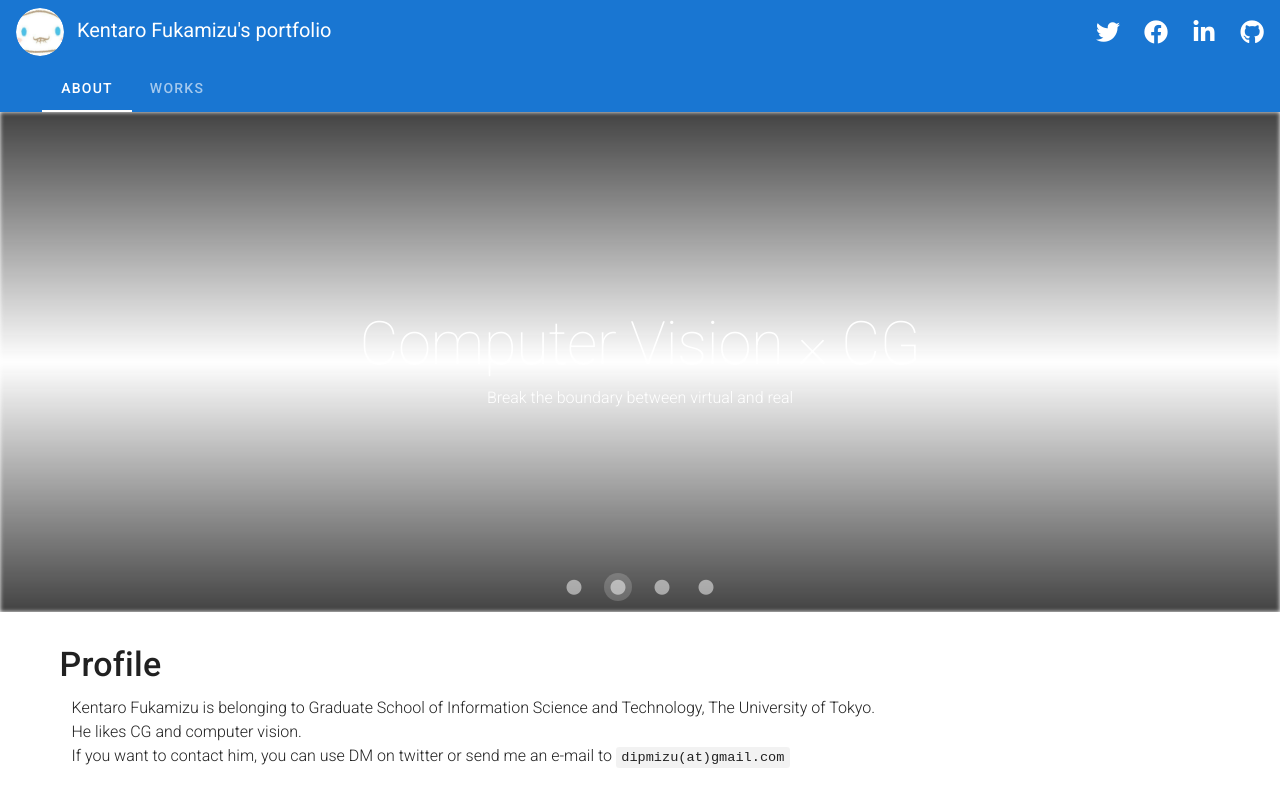
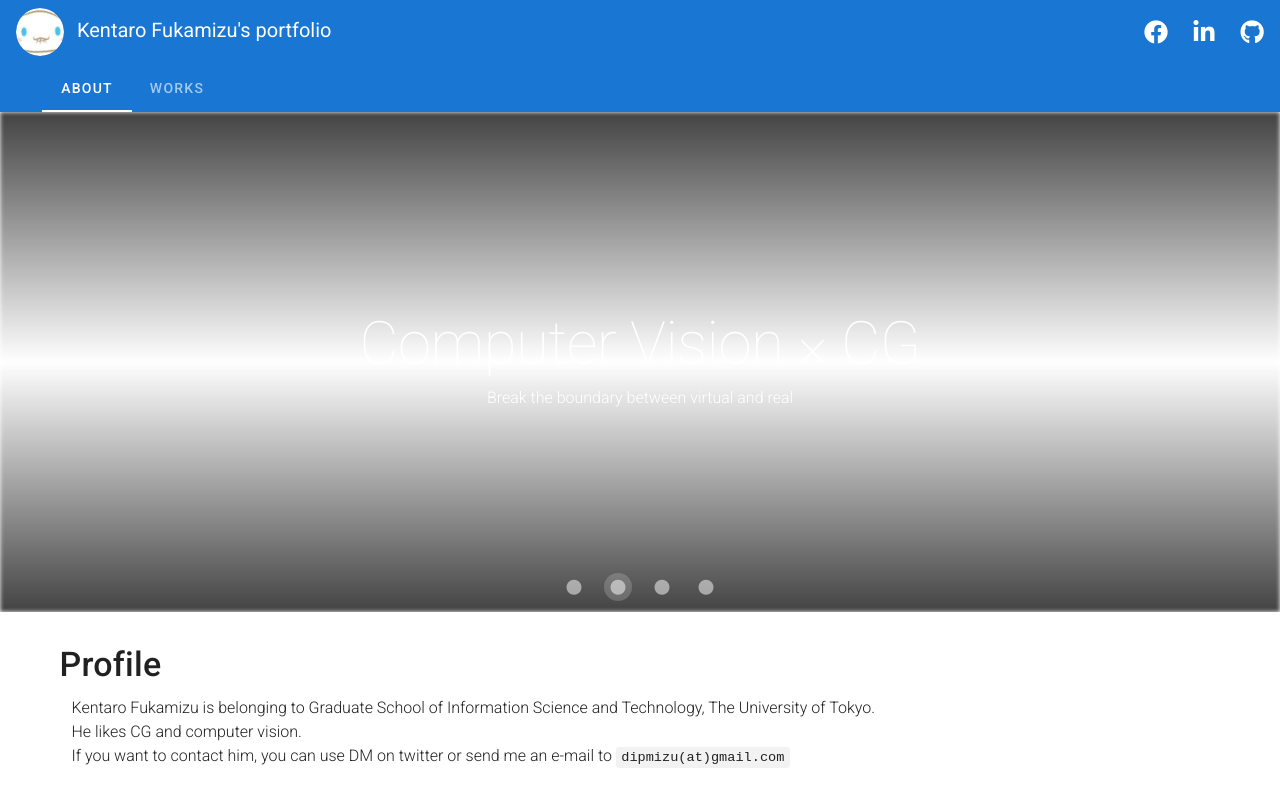
Before and after one commit to dipmizu914/portfolio, a Vue app: page / in a window 1280 px wide. Shown: the top 800 px of the page. Built offline with nearby package versions, Linux system fonts and the light colour scheme.

Commit message:
first commit

```diff
--- a/src/App.vue
+++ b/src/App.vue
@@ -52,11 +52,6 @@ import Header from './components/Header.vue'
 
         snss:[
           {
-          title:'twitter',
-          icon: 'fab fa-twitter',
-          path: 'https://twitter.com/dipukamin'
-          },
-          {
           title:'facebook',
           icon: 'fab fa-facebook',
           path: 'https://www.facebook.com/kentaro.fukamizu.96'
```
Also changed, not shown: 5 other files (tests, documents, lock files or other folders).
